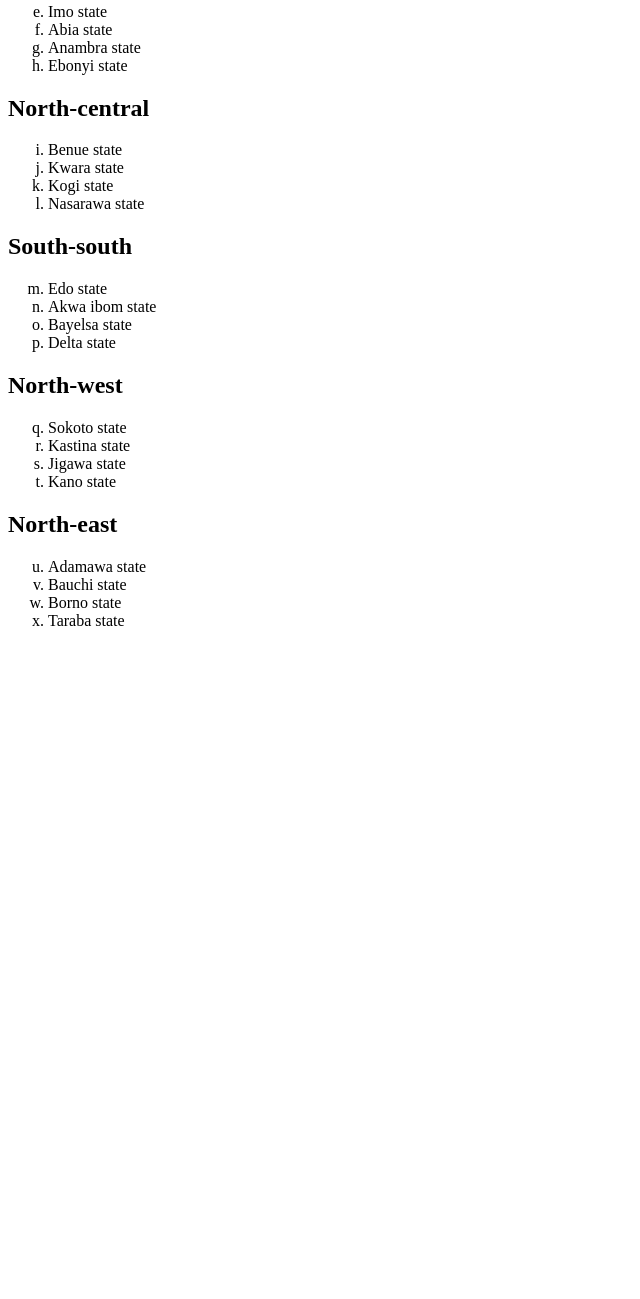
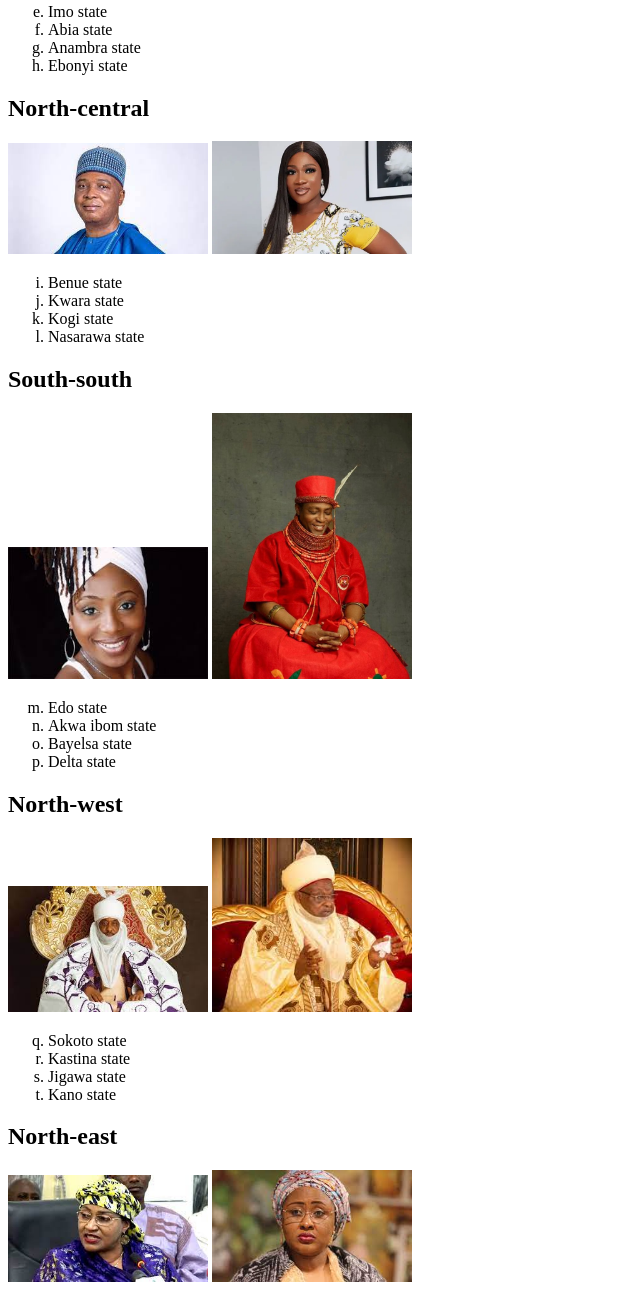
Before and after one commit to Thariwa/6B2, a plain HTML site: page html/list2.html in a window 1280 px wide. Shown: the part 703-2002 px from the top of the page, without its empty margins (0-640 px from the left). Before the commit the page ends 1349 px from the top, so only its background shows below. Drawn offline with Linux system fonts and the light colour scheme.

Commit message:
feat:add some files

```diff
--- a/html/list2.html
+++ b/html/list2.html
@@ -33,6 +33,8 @@
         </section>
         <section>
             <h2>North-central</h2>
+            <img src="./Media/Saraki.jpg" alt="Bukola saraki smiling" width="200" />
+            <img src="./Media/Mercy.webp" alt="Mercy Johnson smiling" width="200" />
             <ol type="a" start="9">
                 <li>Benue state</li>
                 <li>Kwara state</li>
@@ -42,6 +44,8 @@
         </section>
         <section>
             <h2>South-south</h2>
+            <img src="./Media/dakore.jpg" alt="Dakore egbuson looking funny" width="200"/>
+            <img src="./Media/Oba-of-Benin.jpg" alt="Oba-of-Benin during an event" width="200"/>
             <ol type="a" start="13">
                 <li>Edo state</li>
                 <li>Akwa ibom state</li>
@@ -51,6 +55,8 @@
         </section>
         <section>
             <h2>North-west</h2>
+            <img src="./Media/sanusi.jpg" alt="Former emir of kano" width="200"/>
+            <img src="./Media/kastina em.jpg" alt="current emir of kano looking" width="200"/>
             <ol type="a" start="17">
                 <li>Sokoto state</li>
                 <li>Kastina state</li>
@@ -60,6 +66,8 @@
         </section>
         <section>
             <h2>North-east</h2>
+            <img src="./Media/mama taraba.jpg" alt="Aisha alhassan talking" width="200"/>
+            <img src="./Media/first lady.jpg" alt="first lady of nigeria smiling" width="200"/>
             <ol type="a" start="21">
                 <li>Adamawa state</li>
                 <li>Bauchi state</li>
```
Also changed, not shown: html/list3.html (+5 -0 lines), html/Media/Oba-of-Benin.jpg (added), html/Media/circ system.jpg (added), html/Media/dakore.jpg (added), html/Media/first lady.jpg (added), html/Media/kastina em.jpg (added), html/Media/mama taraba.jpg (added), html/Media/mariam.jpg (added), html/Media/nerv system.jpg (added), html/Media/resp system.jpg (added), html/Media/sanusi.jpg (added).
